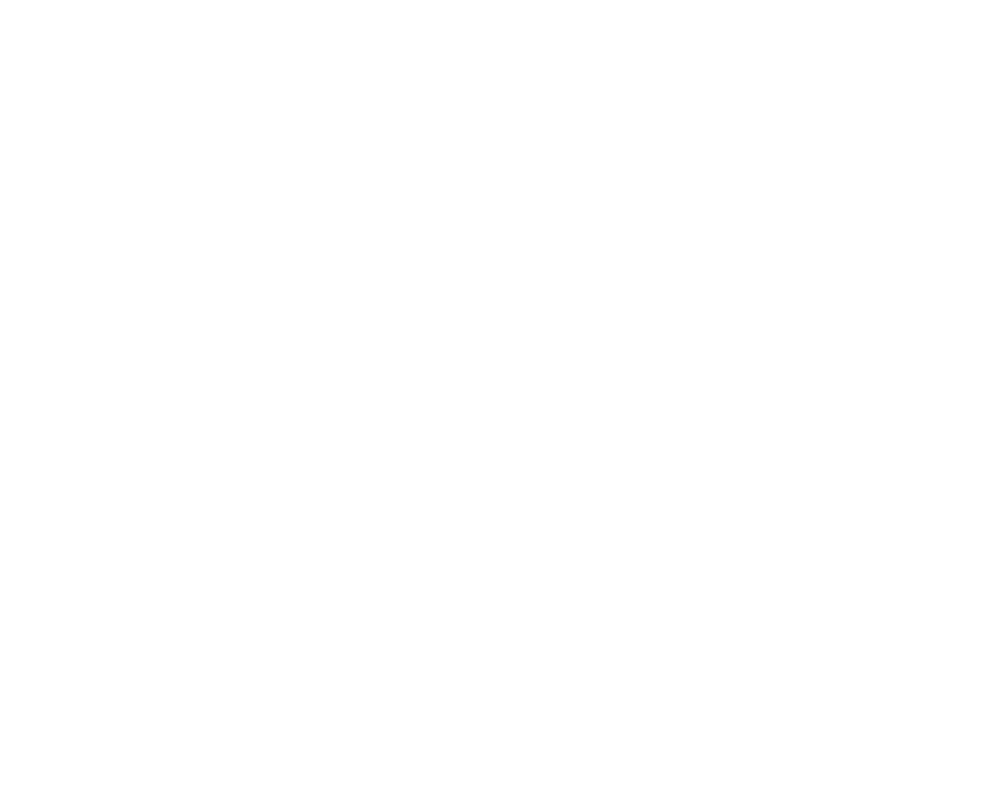
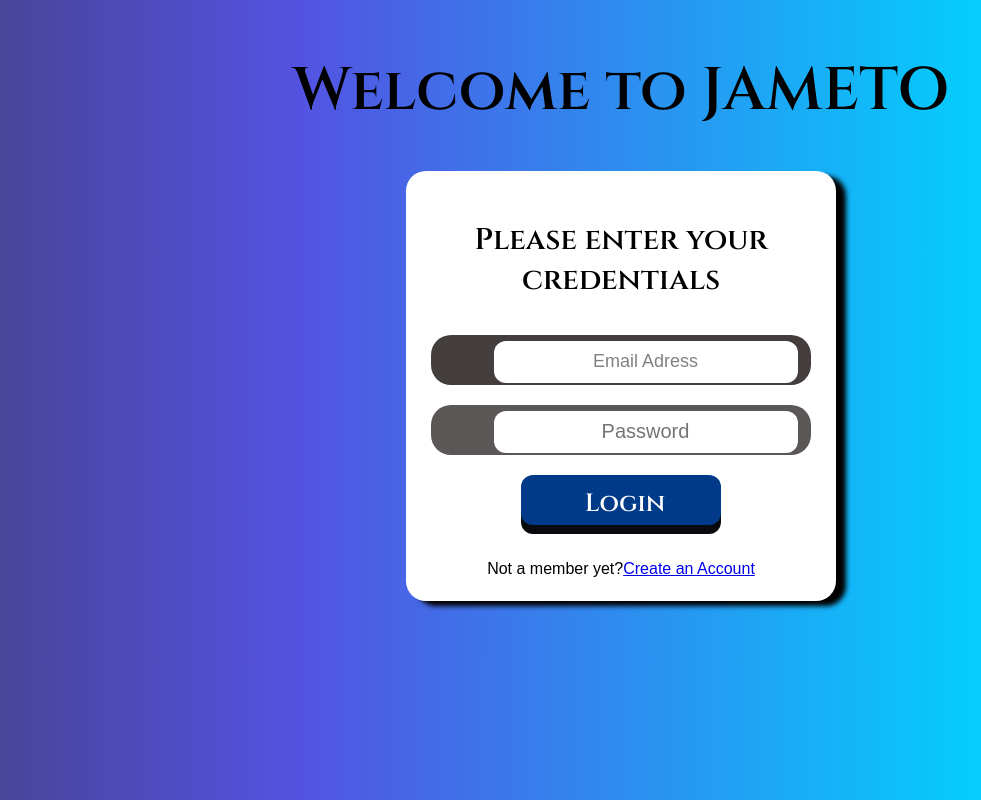
Before and after one commit to Thravict/webapp-full-stack-example, a React (Create React App) app in the folder webapp_frontend/: page / in a window 1280 px wide. Before the commit this address had no page. Shown: the whole page, without its empty margins (19-1000 px from the left). Built offline with nearby package versions, Linux system fonts and the light colour scheme.

Commit message:
root route added

```diff
--- a/webapp_frontend/src/App.js
+++ b/webapp_frontend/src/App.js
@@ -6,6 +6,7 @@
   return (
     <Routes>
       <Route path='/login' element={<Login/>} />
+      <Route path='/' element={<Login/>} />
       <Route path='/signup' element={<Signup/>}/>
     </Routes>
   );
--- a/webapp_frontend/src/components/Login.js
+++ b/webapp_frontend/src/components/Login.js
@@ -21,7 +21,7 @@
 	return(
 	<html>
         <body>
-          <h1 className="Login-title">Welcome to the Game Pass Portal</h1>
+          <h1 className="Login-title">Welcome to JAMETO</h1>
           <div className="Login-container">
 
             <div className="Login-head">
--- a/webapp_frontend/src/components/Signup.js
+++ b/webapp_frontend/src/components/Signup.js
@@ -23,7 +23,7 @@
 	return(
 	<html>
         <body>
-          <h1 className="Signup-title">CREATE YOUR ACCOUNT</h1>
+          <h1 className="Signup-title">JAMETO</h1>
           <div className="Signup-container">
 
             <div className="Signup-head">
```
Also changed, not shown: 1 other file (tests, documents, lock files or other folders).
